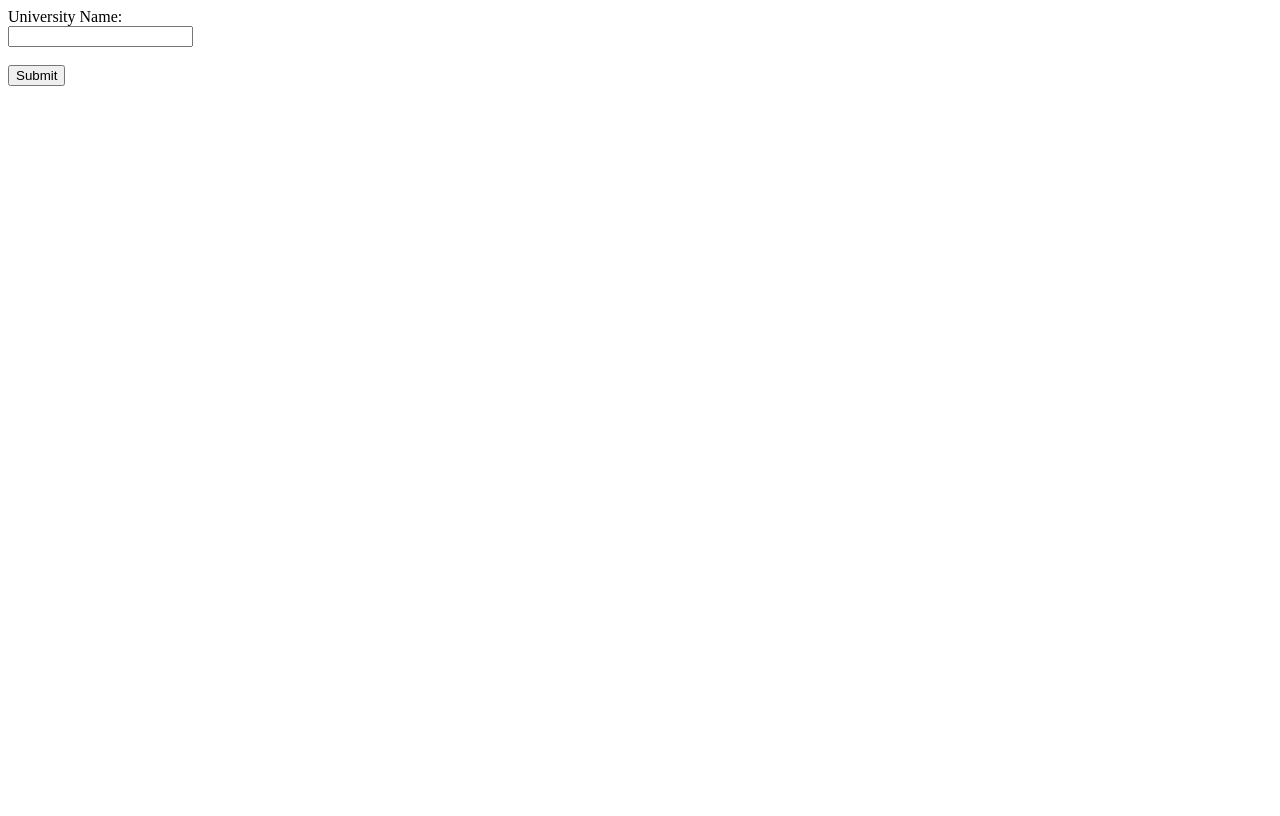
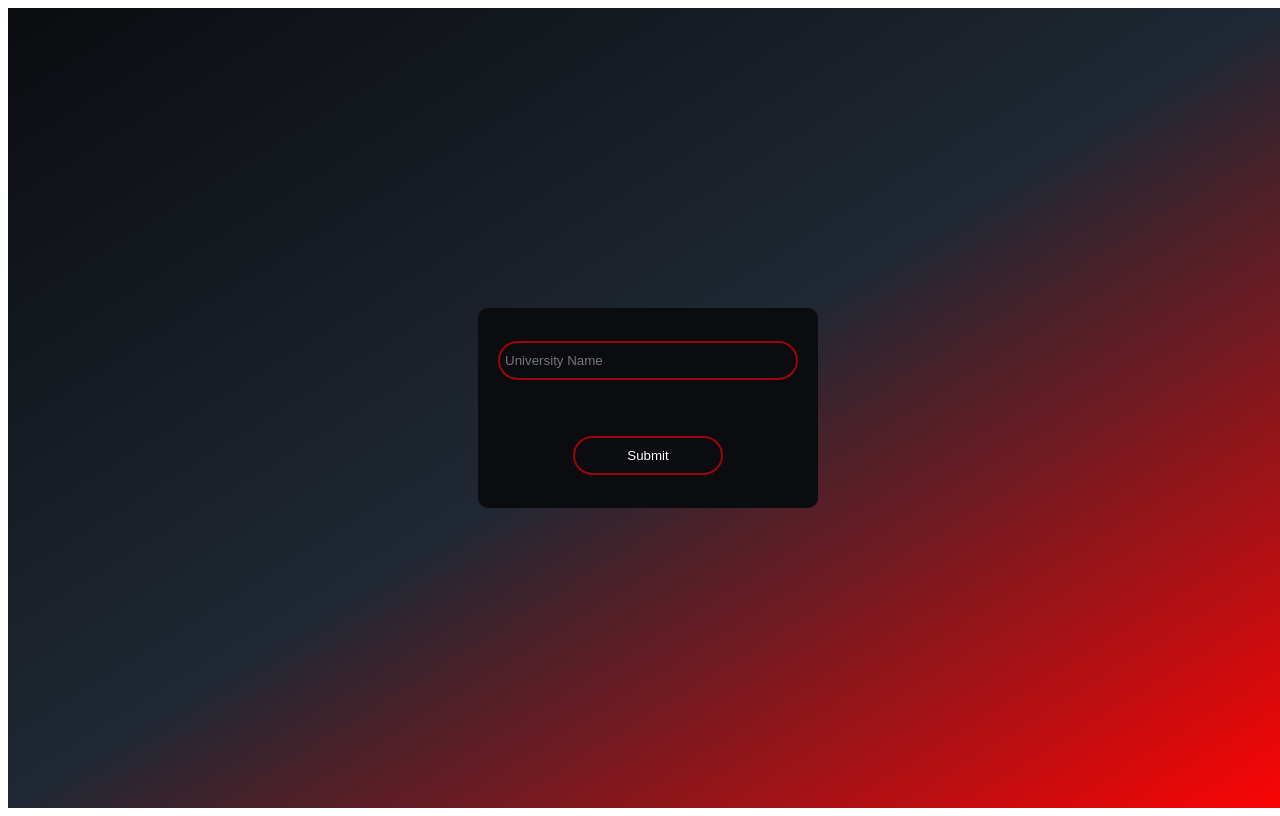
Before and after one commit to UkukhukaBursaryManagementSystem/UkukhulaBursaryManagementSystem, a website: page src/ukukhulaApp/app/pages/add_institution.html in a window 1280 px wide. Drawn offline with Linux system fonts and the light colour scheme.

Commit message:
added html for university from

```diff
--- a/src/ukukhulaApp/app/pages/add_institution.html
+++ b/src/ukukhulaApp/app/pages/add_institution.html
@@ -1,10 +1,25 @@
+<!DOCTYPE html>
+<html lang="en">
+  <head>
+    <meta charset="UTF-8" />
+    <meta name="viewport" content="width=device-width, initial-scale=1.0" />
+    <link rel="stylesheet" href="../css/student-form-styles.css" />
+    <title>add institution</title>
+  </head>
+  <body>
+    <section class="university">
+      <section id="university-form">
         <form id="universityForm" action="/university-by-admin" method="post">
-  <label for="universityName">University Name:</label><br />
           <input
             type="text"
             id="universityName"
             name="universityName"
             required
+            placeholder="University Name"
           /><br /><br />
-  <input type="submit" value="Submit" />
+          <input type="submit" value="Submit" id="university-button" />
         </form>
+      </section>
+    </section>
+  </body>
+</html>
```
Lines whose indentation alone changed are shown as unchanged.
